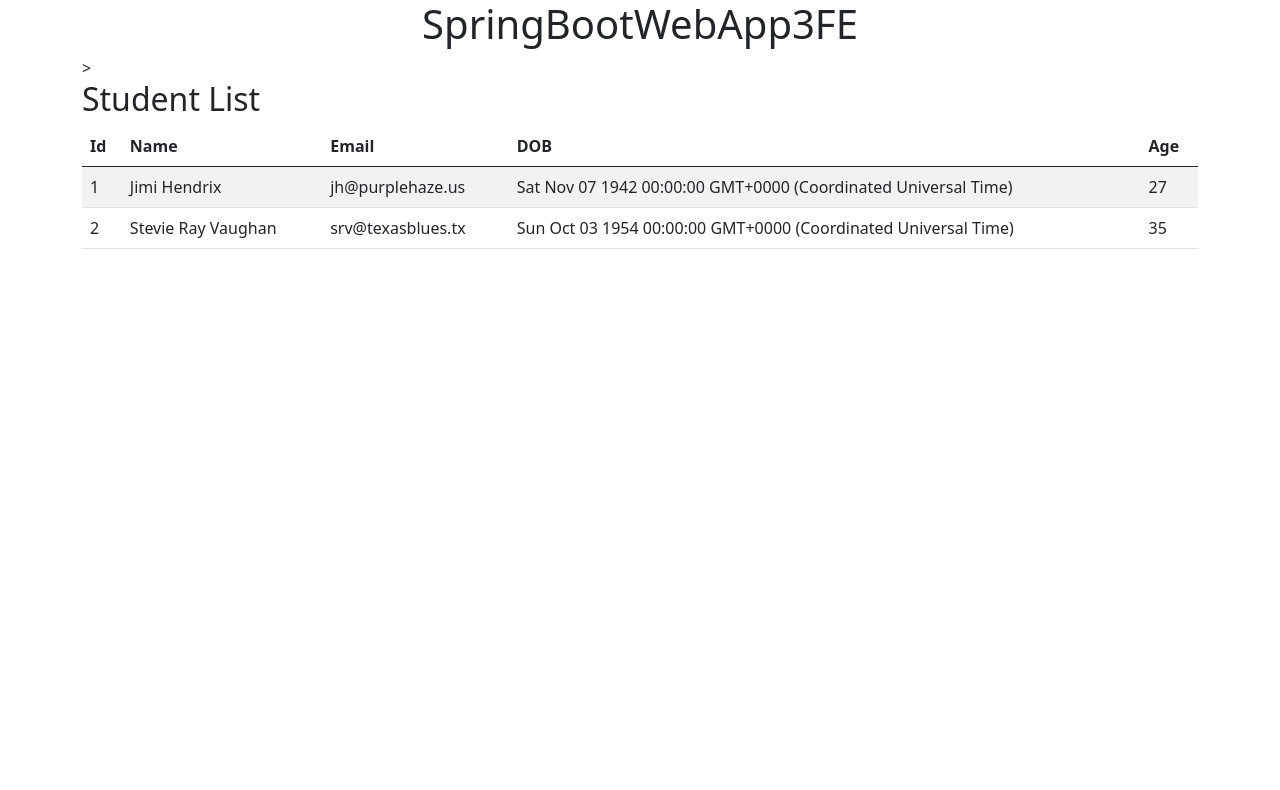
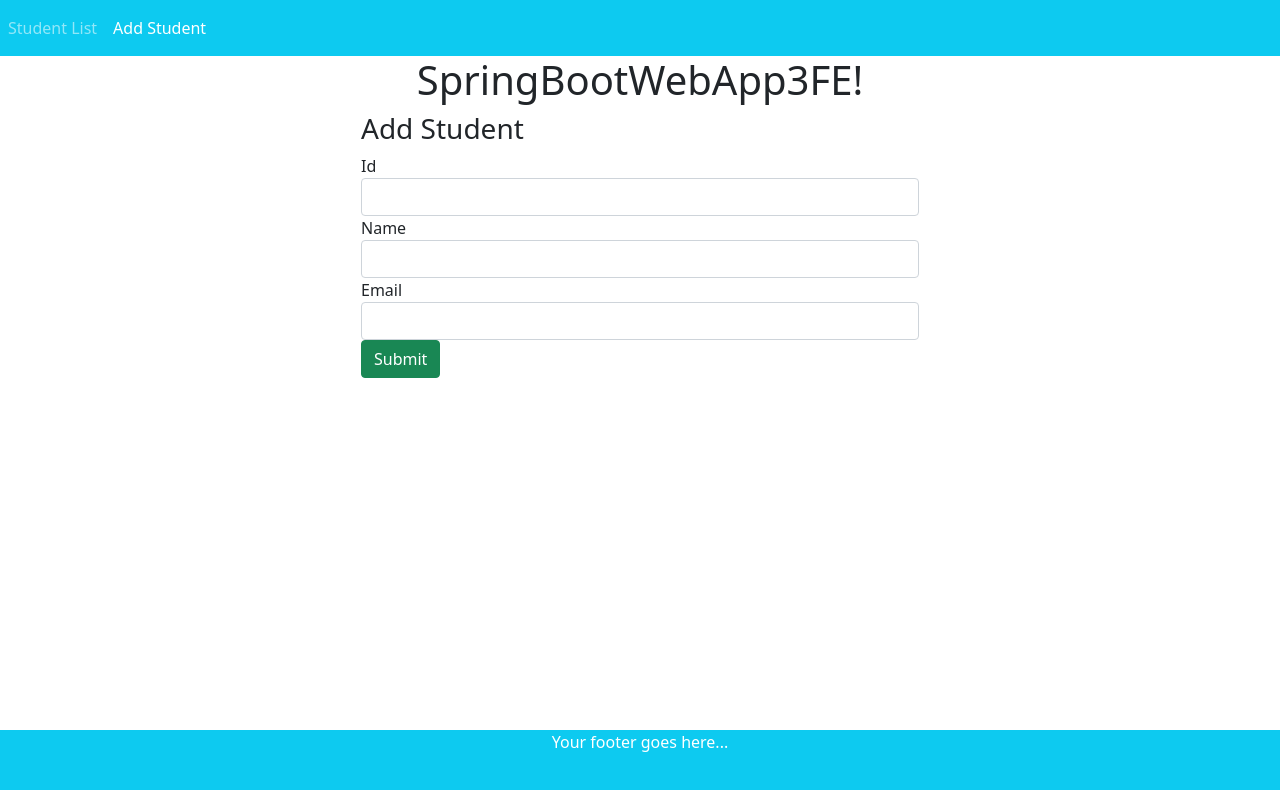
Before and after one commit to jmredfern-ar/SpringBootWebApp3FE, an Angular app in the folder SpringBootWebApp3FE/: page /create-student in a window 1280 px wide. Before the commit this address led to /. Shown: the top 790 px of the page. Built offline with nearby package versions, Linux system fonts and the light colour scheme.

Commit message:
Prior to Week 18 updates.

```diff
--- a/SpringBootWebApp3FE/src/app/app-routing.module.ts
+++ b/SpringBootWebApp3FE/src/app/app-routing.module.ts
@@ -2,9 +2,11 @@ import { NgModule } from '@angular/core';
 // import { CommonModule } from '@angular/common';
 import { Routes, RouterModule } from '@angular/router';
 import { StudentListComponent } from './student-list/student-list.component';
+import { CreateStudentComponent } from './create-student/create-student.component';
 
 const routes : Routes = [
   {path : 'students', component: StudentListComponent},
+  {path: 'create-student', component: CreateStudentComponent },
   {path: '', redirectTo: 'students', pathMatch: 'full'}
 ]
 
--- a/SpringBootWebApp3FE/src/app/app.component.html
+++ b/SpringBootWebApp3FE/src/app/app.component.html
@@ -1,4 +1,24 @@
+<nav class="navbar navbar-expand-sm bg-info navbar-dark">
+  <ul class ="navbar-nav">
+      <li class="nav-item">
+        <a routerLink="students" routerLinkActive ="active" class="nav-link">Student List</a>
+      </li>
+      <li class="nav-item">
+        <a routerLink="create-student" routerLinkActive ="active" class="nav-link">Add Student</a>
+      </li>
+  </ul>
+</nav>
+
 <h1 class="text-center">{{title}}</h1>
+
 <div class = "container">
-  <app-student-list></app-student-list>
+  <!-- <app-student-list></app-student-list> -->
+  <router-outlet></router-outlet>
 </div>
+
+<footer class="footer">
+  <div class="container">
+    <span>Your footer goes here...</span>
+  </div>
+
+</footer>
--- a/SpringBootWebApp3FE/src/app/app.component.ts
+++ b/SpringBootWebApp3FE/src/app/app.component.ts
@@ -6,5 +6,5 @@ import { Component } from '@angular/core';
   styleUrls: ['./app.component.css']
 })
 export class AppComponent {
-  title = 'SpringBootWebApp3FE';
+  title = 'SpringBootWebApp3FE!';
 }
--- /dev/null
+++ b/SpringBootWebApp3FE/src/app/create-student/create-student.component.html
@@ -0,0 +1,22 @@
+<div class="col-md-6 offset-md-3">
+	<h3>Add Student</h3>
+	<form (ngSubmit) = "onSubmit()">
+		<div class="form-group">
+			<label>Id</label>
+			<input type="text" class="form-control" id="id"
+				[(ngModel)] = "student.id" name="id">
+		</div>
+		<div class="form-group">
+			<label>Name</label>
+			<input type="text" class="form-control" id="name"
+				[(ngModel)] = "student.name" name="name">
+		</div>
+		<div class="form-group">
+			<label>Email</label>
+			<input type="text" class="form-control" id="email"
+				[(ngModel)] = "student.email" name="email">
+		</div>
+
+		<button class="btn btn-success" type="submit">Submit</button>
+	</form>
+</div>
--- /dev/null
+++ b/SpringBootWebApp3FE/src/app/create-student/create-student.component.ts
@@ -0,0 +1,21 @@
+import { Component, OnInit } from '@angular/core';
+import { Student } from '../student';
+
+@Component({
+  selector: 'app-create-student',
+  templateUrl: './create-student.component.html',
+  styleUrls: ['./create-student.component.css']
+})
+export class CreateStudentComponent implements OnInit {
+
+  student: Student = new Student();
+
+  constructor() { }
+
+  ngOnInit(): void {
+  }
+
+  onSubmit() {
+    console.log(this.student);
+  }
+}
--- a/SpringBootWebApp3FE/src/app/student-list/student-list.component.html
+++ b/SpringBootWebApp3FE/src/app/student-list/student-list.component.html
@@ -1,4 +1,4 @@
-><h2>Student List</h2>
+<h2>Student List</h2>
 <table class = "table table-striped">
     <thead>
         <tr>
--- a/SpringBootWebApp3FE/src/app/student-list/student-list.component.ts
+++ b/SpringBootWebApp3FE/src/app/student-list/student-list.component.ts
@@ -12,36 +12,39 @@ export class StudentListComponent implements OnInit {
 
   students?: Student[];
 
+  constructor(private studentService: StudentService, private router: Router) {}
+
+  ngOnInit(): void {
+    this.getStudents();
+  }
+
+  private getStudents() {
+    this.studentService.getStudentList().subscribe(data => {
+      this.students = data;
+    });
+  }
+}
+
   //BELOW IS THE PHASE 1 CODE FOR DISPLAYING THE STUDENT LIST
 
-  constructor() { }
+//   constructor() { }
 
-  ngOnInit(): void {
-    this.students = [
-      {
-        "id":1,
-        "name":'Jimi Hendrix',
-        "email": 'jh@purplehaze.us',
-        dob: new Date('1942-11-07'),
-        "age": 27
-      },
-      {
-        "id":2,
-        "name":'Stevie Ray Vaughan',
-        "email": 'srv@texasblues.tx',
-        dob: new Date('1954-10-03'),
-        "age": 35
-      }
-    ]
-  }
-}
-  // constructor(private studentService: StudentService, private router: Router) {}
-  // ngOnInit(): void {
-  //   this.getStudents();
-  // }
-
-  // private getStudents() {
-  //   this.studentService.getStudentList().subscribe(data => {
-  //     this.students = data;
-  //   });
-  // }
+//   ngOnInit(): void {
+//     this.students = [
+//       {
+//         "id":1,
+//         "name":'Jimi Hendrix',
+//         "email": 'jh@purplehaze.us',
+//         dob: new Date('1942-11-07'),
+//         "age": 27
+//       },
+//       {
+//         "id":2,
+//         "name":'Stevie Ray Vaughan',
+//         "email": 'srv@texasblues.tx',
+//         dob: new Date('1954-10-03'),
+//         "age": 35
+//       }
+//     ]
+//   }
+// }
--- a/SpringBootWebApp3FE/src/styles.css
+++ b/SpringBootWebApp3FE/src/styles.css
@@ -1,2 +1,12 @@
 /* You can add global styles to this file, and also import other style files */
-@import "~bootstrap/dist/css/bootstrap.min.css"
+@import "~bootstrap/dist/css/bootstrap.min.css";
+
+.footer {
+	position : absolute;
+	bottom : 0;
+	width : 100%;
+	height : 70px;
+	background-color : #0DCAF0;
+	text-align : center;
+	color : white;
+}
```
Also changed, not shown: SpringBootWebApp3FE/proxy.json (added, +8 -0 lines), SpringBootWebApp3FE/src/app/app.module.ts (+6 -2 lines), SpringBootWebApp3FE/src/app/create-student/create-student.component.css (added), 1 other file (tests, documents, lock files or other folders).
